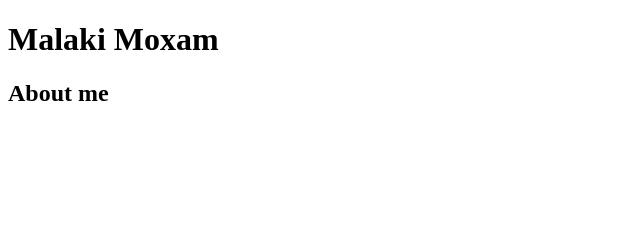
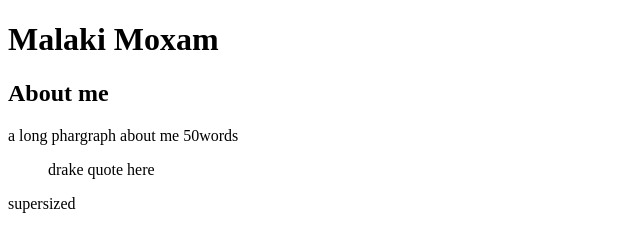
Before and after one commit to MoxamMalaki/MoxamMalaki.github.io, a plain HTML site: page html-assignment/index.html in a window 1280 px wide. Shown: the whole page, without its empty margins (0-640 px from the left). Drawn offline with Linux system fonts and the light colour scheme.

Commit message:
added a place holder for text

```diff
--- a/html-assignment/index.html
+++ b/html-assignment/index.html
@@ -10,6 +10,9 @@
      <header>
         <h1>Malaki Moxam</h1>
         <h2>About me</h2>
+        <p>a long phargraph about me 50words</p>
+        <blockquote>drake quote here</blockquote>
+        <p>supersized</p>
 
 
 
```
